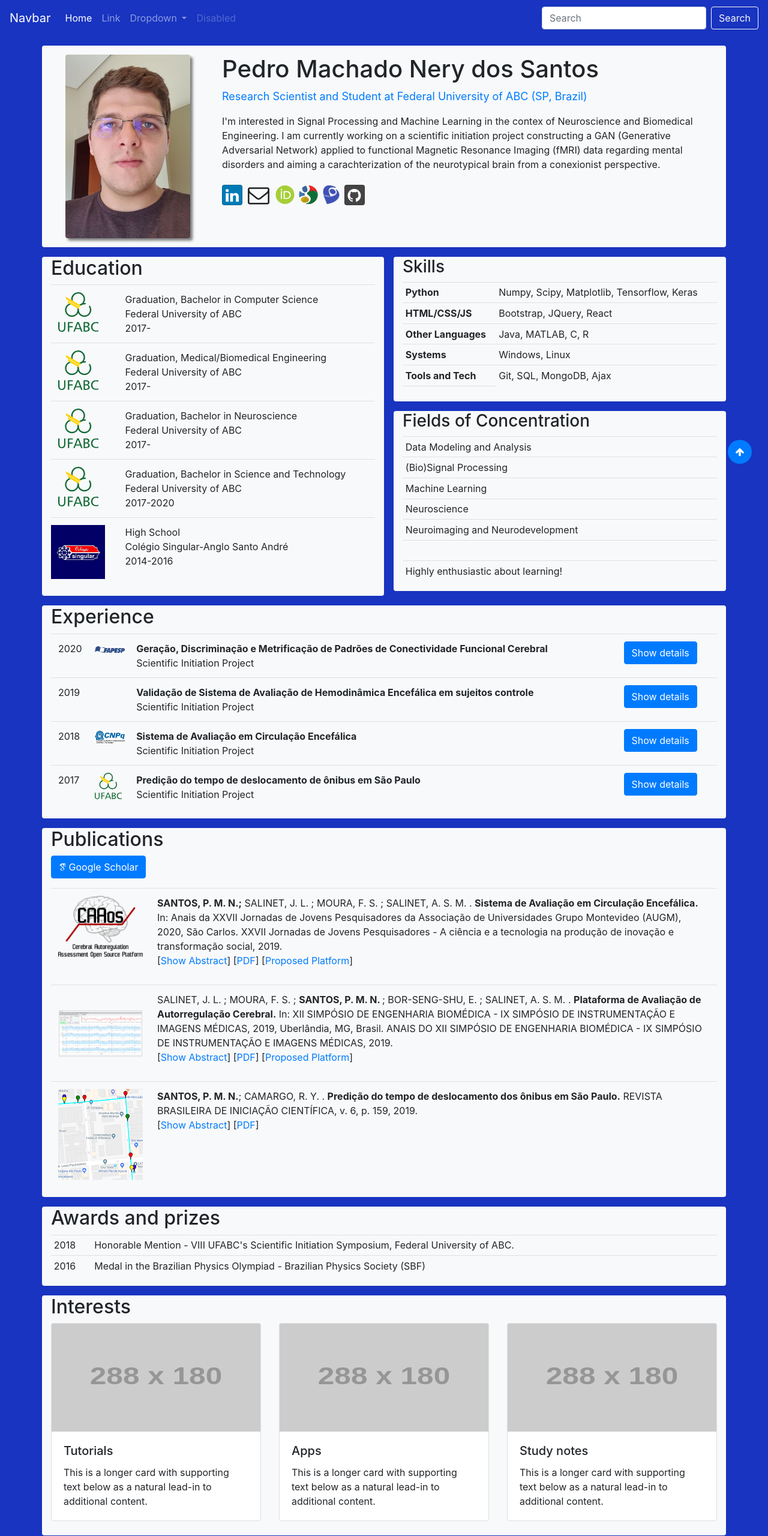
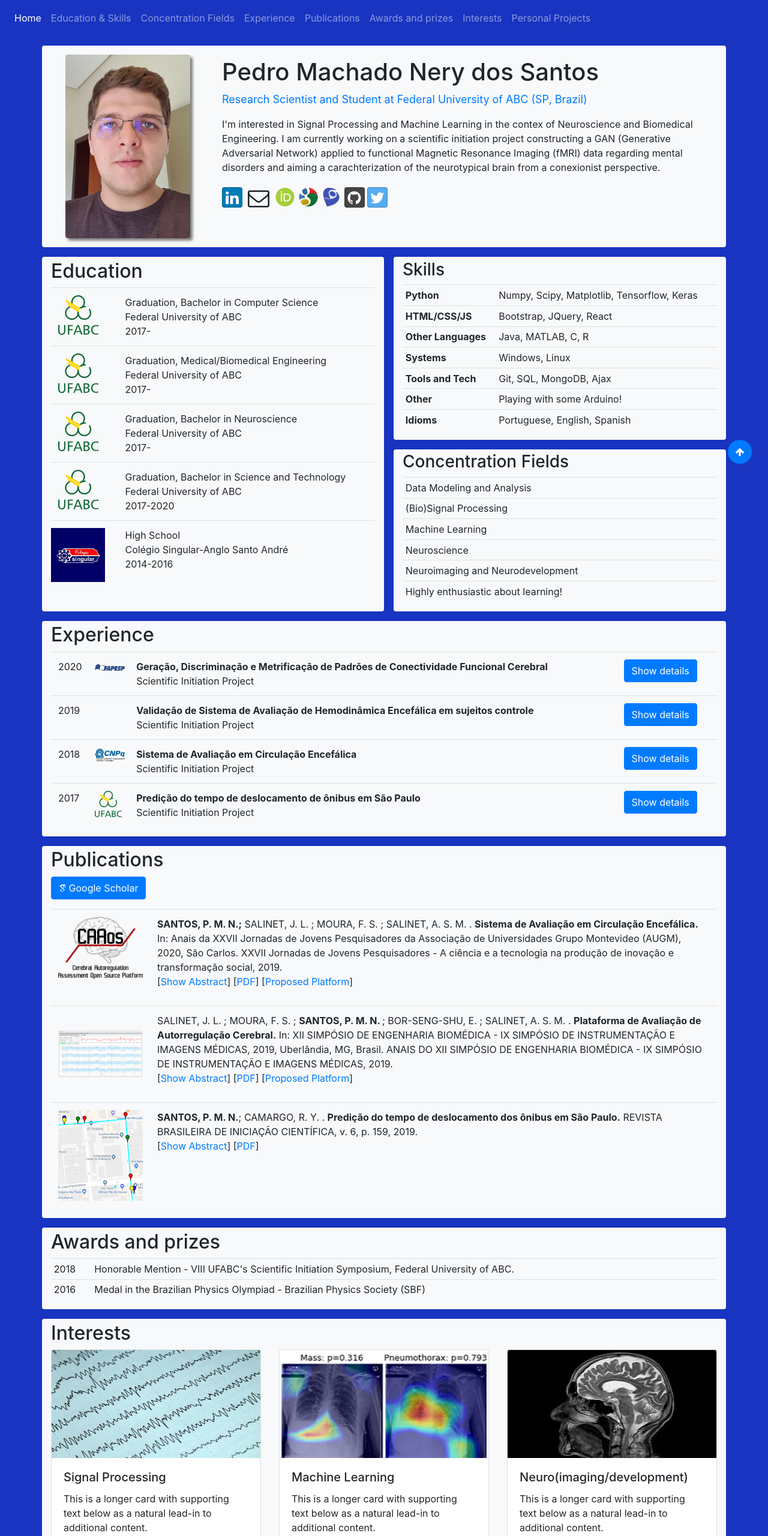
Before and after one commit to pedro6e/pedro6e.github.io, a website: page index.html in a window 1280 px wide. Shown: the top 2560 px of the page at 60% size. Drawn offline with nearby package versions, Linux system fonts and the light colour scheme; placeholder pictures from the web are drawn by us; files whose address does not match are found by name.

Commit message:
more pictures

```diff
--- a/css/styles.css
+++ b/css/styles.css
@@ -40,3 +40,7 @@
 .my-float{
 	margin-top:12px;
 }
+
+h1, h2, h3{
+	margin-top: .3rem;
+}
--- a/index.html
+++ b/index.html
@@ -21,10 +21,12 @@
     http://pesquisa.ufabc.edu.br/hal/projects.html
     http://bamos.github.io/
     https://bootsnipp.com/snippets/BD8bN
+
+
 -->
 <body class="" style="background-color: #1834c0;">
     <nav class="navbar navbar-dark navbar-lg navbar-expand-lg" style="background-color: #1834c0;" id="top">
-        <a class="navbar-brand" href="#">Navbar</a>
+        <!--a class="navbar-brand" href="#">Navbar</a-->
         <button class="navbar-toggler" type="button" data-toggle="collapse" data-target="#navbarSupportedContent" aria-controls="navbarSupportedContent" aria-expanded="false" aria-label="Toggle navigation">
           <span class="navbar-toggler-icon"></span>
         </button>
@@ -35,9 +37,27 @@
               <a class="nav-link" href="#">Home <span class="sr-only">(current)</span></a>
             </li>
             <li class="nav-item">
-              <a class="nav-link" href="#">Link</a>
+              <a class="nav-link" href="#">Education & Skills</a>
             </li>
-            <li class="nav-item dropdown">
+            <li class="nav-item">
+                <a class="nav-link" href="#">Concentration Fields</a>
+            </li>
+            <li class="nav-item">
+                <a class="nav-link" href="#">Experience</a>
+            </li>
+            <li class="nav-item">
+                <a class="nav-link" href="#">Publications</a>
+            </li>
+            <li class="nav-item">
+                <a class="nav-link" href="#">Awards and prizes</a>
+            </li>
+            <li class="nav-item">
+                <a class="nav-link" href="#">Interests</a>
+            </li>
+            <li class="nav-item">
+                <a class="nav-link" href="#">Personal Projects</a>
+            </li>
+            <!--li class="nav-item dropdown">
               <a class="nav-link dropdown-toggle" href="#" id="navbarDropdown" role="button" data-toggle="dropdown" aria-haspopup="true" aria-expanded="false">
                 Dropdown
               </a>
@@ -47,15 +67,15 @@
                 <div class="dropdown-divider"></div>
                 <a class="dropdown-item" href="#">Something else here</a>
               </div>
-            </li>
-            <li class="nav-item">
+            </li-->
+            <!--li class="nav-item">
               <a class="nav-link disabled" href="#" tabindex="-1" aria-disabled="true">Disabled</a>
-            </li>
+            </li-->
           </ul>
-          <form class="form-inline my-2 my-lg-0">
+          <!--form class="form-inline my-2 my-lg-0">
             <input class="form-control mr-sm-2" type="search" placeholder="Search" aria-label="Search">
             <button class="btn btn-outline-light my-2 my-sm-0" type="submit">Search</button>
-          </form>
+          </form-->
         </div>
     </nav>
 
@@ -74,7 +94,7 @@
 
                 </p>
                 <p>
-                    <a class="btn btn-social-icon btn-md btn-linkedin" href="https://www.linkedin.com/in/pedro-machado-nery-dos-santos-34444b1a4/" target="_blank" data-toggle="tooltip" data-placement="bottom" title="Linkedin">
+                    <a class="btn btn-social-icon btn-md btn-linkedin" href="https://www.linkedin.com/in/pedro6e/" target="_blank" data-toggle="tooltip" data-placement="bottom" title="Linkedin Profile">
                         <i class="fa fa-fw fa-linkedin"></i>
                     </a>
                     <a class="btn btn-social-icon btn-lg" href="mailto:pedro6e@gmail.com" target="_blank" data-toggle="tooltip" data-placement="bottom" title="Email">
@@ -92,9 +112,12 @@
                     <a class="btn btn-social-icon btn-github" href="https://github.com/pedro6e"  target="_blank" data-toggle="tooltip" data-placement="bottom" title="Github Profile">
                         <i class="fa fa-github"></i>
                     </a>
-                    <!--a class="btn btn-social-icon" href="https://scholar.google.com.br/citations?view_op=list_works&hl=pt-BR&user=oSzZ_7UAAAAJ">
-                        <img class="btn btn-social-icon" src="img/google_scholar.png" width="31" height="31" alt="google_scholar">
-                    </a-->
+                    <a class="btn btn-social-icon btn-twitter" href="https://twitter.com/pedro6e" target="_blank" data-toggle="tooltip" data-placement="bottom" title="Twitter Profile">
+                        <!--https://scholar.google.com.br/citations?view_op=list_works&hl=pt-BR&user=oSzZ_7UAAAAJ-->
+                        <!--img class="btn btn-social-icon" src="img/google_scholar.png" width="31" height="31" alt="google_scholar"-->
+
+                        <i class="fa fa-twitter"></i>
+                    </a>
                 </p>
             </div>
         </div>
@@ -142,7 +165,7 @@
                 </table>
             </div>
             <div class="col-12 col-md ml-md-3">
-                <div class="row mb-3">
+                <div class="row mb-3 mt-3 mt-md-0">
                     <div class="col bg-light" style="border-radius: 0.25rem;">
                         <h3>Skills</h3>
                         <table class="table table-hover table-sm">
@@ -152,14 +175,15 @@
                                 <tr><td><strong>Other Languages</strong></td><td>Java, MATLAB, C, R</td></tr>
                                 <tr><td><strong>Systems</strong></td><td>Windows, Linux</td></tr>
                                 <tr><td><strong>Tools and Tech</strong></td><td>Git, SQL, MongoDB, Ajax</td></tr>
-                                <tr><td></td></tr>
+                                <tr><td><strong>Other</strong></td><td>Playing with some Arduino!</td></tr>
+                                <tr><td><strong>Idioms</strong></td><td>Portuguese, English, Spanish</td></tr>
                             </tbody>
                         </table>
                     </div>
                 </div>
                 <div class="row">
                     <div class="col bg-light" style="border-radius: 0.25rem;">
-                        <h3>Fields of Concentration</h3>
+                        <h3>Concentration Fields</h3>
                         <table class="table table-hover table-sm">
                             <tbody>
                                 <tr><td>Data Modeling and Analysis</td></tr>
@@ -167,7 +191,6 @@
                                 <tr><td>Machine Learning</td></tr>
                                 <tr><td>Neuroscience</td></tr>
                                 <tr><td>Neuroimaging and Neurodevelopment</td></tr>
-                                <tr><td><br></td></tr>
                                 <tr><td>Highly enthusiastic about learning!</td></tr>
                             </tbody>
                         </table>
@@ -187,7 +210,7 @@
                         <td>
                             <strong>Geração, Discriminação e Metrificação de Padrões de Conectividade Funcional Cerebral</strong><br>
                             Scientific Initiation Project
-                            <p class="collapse" id="ICACdesc">
+                            <p class="collapse" id="ICGANfMRIdesc">
                                 Grande parte dos distúrbios mentais podem ser contextualizados como um estabelecimento impróprio de conexões no cérebro humano
                                 num cenário de neurodesenvolvimento atípico. Há forte interesse na caracterização de tal atipicidade, bem como em biomarcadores
                                 e métricas capazes de avaliar o risco ou progressão de doenças relacionadas.A análise de dados de ressonância magnética
@@ -207,7 +230,7 @@
                             </p>
                         </td>
                         <td>
-                            <a class="btn btn-primary" data-toggle="collapse" role="button" href="#ICACdesc" aria-expanded="false" aria-controls="ICACdesc">
+                            <a class="btn btn-primary" data-toggle="collapse" role="button" href="#ICGANfMRIdesc" aria-expanded="false" aria-controls="ICGANfMRIdesc">
                             Show details
                         </a>
                     </td>
@@ -362,33 +385,33 @@
         <div class="row mb-3 bg-light" style="border-radius: 0.25rem;">
             <div class="col">
                 <h2>Interests</h2>
-                <!-- media querie-like things as in bamos-->
+                <!-- media querie-like things as in ba*os-->
 
                 <!--cards as in walt-->
                 <div class="row row-cols-1 row-cols-md-3">
                     <div class="col mb-4">
                         <div class="card">
-                        <img src="https://via.placeholder.com/288x180.png" class="card-img-top" alt="" width="288px" height="180px">
+                        <img src="img/EEG.jpg" class="card-img-top" alt="" width="288px" height="180px">
                         <div class="card-body">
-                            <h5 class="card-title">Tutorials</h5>
+                            <h5 class="card-title">Signal Processing</h5>
                             <p class="card-text">This is a longer card with supporting text below as a natural lead-in to additional content.</p>
                         </div>
                         </div>
                     </div>
                     <div class="col mb-4">
                         <div class="card">
-                        <img src="https://via.placeholder.com/288x180.png" class="card-img-top" alt="" width="288px" height="180px">
+                        <img src="img/feature_map.png" class="card-img-top" alt="" width="288px" height="180px">
                         <div class="card-body">
-                            <h5 class="card-title">Apps</h5>
+                            <h5 class="card-title">Machine Learning</h5>
                             <p class="card-text">This is a longer card with supporting text below as a natural lead-in to additional content.</p>
                         </div>
                         </div>
                     </div>
                     <div class="col mb-4">
                         <div class="card">
-                        <img src="https://via.placeholder.com/288x180.png" class="card-img-top" alt=""  width="288px" height="180px">
+                        <img src="/img/MRI.jpg" class="card-img-top" alt=""  width="288px" height="180px">
                         <div class="card-body">
-                            <h5 class="card-title">Study notes</h5>
+                            <h5 class="card-title">Neuro(imaging/development)</h5>
                             <p class="card-text">This is a longer card with supporting text below as a natural lead-in to additional content.</p>
                         </div>
                         </div>
@@ -405,7 +428,7 @@
                 <div class="row row-cols-1 row-cols-md-3">
                     <div class="col mb-4">
                         <div class="card">
-                        <img src="https://via.placeholder.com/288x180.png" class="card-img-top" alt="" width="288px" height="180px">
+                        <img src="img/tutorial.jpg" class="card-img-top" alt="" width="288px" height="180px">
                         <div class="card-body">
                             <h5 class="card-title">Tutorials</h5>
                             <p class="card-text">This is a longer card with supporting text below as a natural lead-in to additional content.</p>
@@ -414,16 +437,16 @@
                     </div>
                     <div class="col mb-4">
                         <div class="card">
-                        <img src="https://via.placeholder.com/288x180.png" class="card-img-top" alt="" width="288px" height="180px">
+                        <img src="img/toolbox.png" class="card-img-top" alt="" width="288px" height="180px">
                         <div class="card-body">
-                            <h5 class="card-title">Apps</h5>
+                            <h5 class="card-title">Apps & Utilities</h5>
                             <p class="card-text">This is a longer card with supporting text below as a natural lead-in to additional content.</p>
                         </div>
                         </div>
                     </div>
                     <div class="col mb-4">
                         <div class="card">
-                        <img src="https://via.placeholder.com/288x180.png" class="card-img-top" alt=""  width="288px" height="180px">
+                        <img src="img/brain2.jpg" class="card-img-top" alt=""  width="288px" height="180px">
                         <div class="card-body">
                             <h5 class="card-title">Study notes</h5>
                             <p class="card-text">This is a longer card with supporting text below as a natural lead-in to additional content.</p>
--- a/package.json
+++ b/package.json
@@ -15,7 +15,7 @@
     "bootstrap-social": "^5.1.1",
     "font-awesome": "^4.7.0",
     "jquery": "^3.5.1",
-    "lite-server": "^2.5.4",
+    "lite-server": "^2.6.1",
     "popper.js": "^1.16.1"
   },
   "dependencies": {
```
Also changed, not shown: img/EEG.jpg (added), img/MRI.jpg (added), img/ann.png (added), img/brain2.jpg (added), img/brain3.jpg (added), img/feature_map.png (added), img/toolbox.png (added), img/tutorial.jpg (added), 1 other file.
